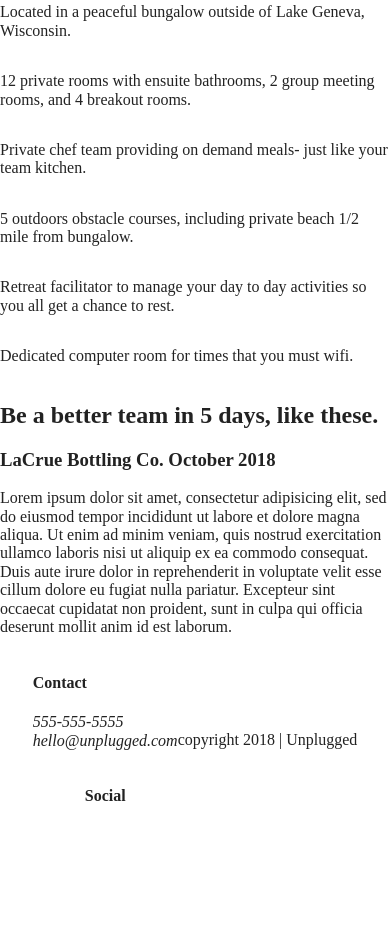
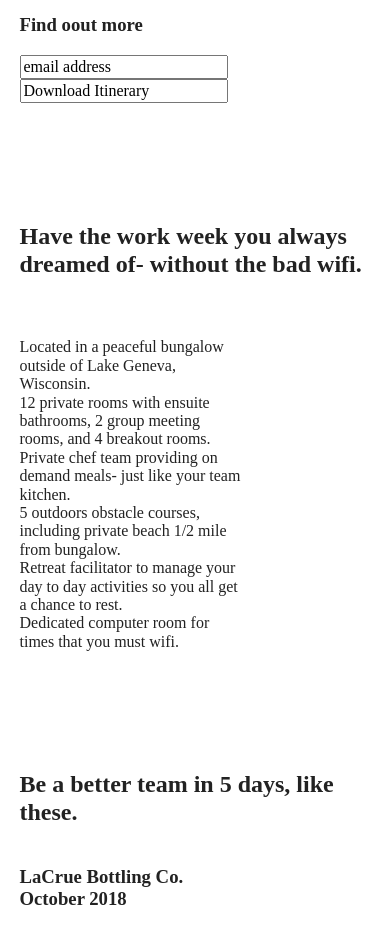
Before and after one commit to Valykh/unplugged-retreat-website-project, a website built with Parcel: page index.html in a window 390 px wide. Shown: the part 1050-1976 px from the top of the page. Before the commit the page ends 1877 px from the top, so only its background shows below. Built offline with nearby package versions, Linux system fonts and the light colour scheme.

Commit message:
Format mobile layout

```diff
--- a/css/main.css
+++ b/css/main.css
@@ -86,6 +86,12 @@ textarea {
 /* ==========================================================================
    Author's custom styles
    ========================================================================== */
+
+.content-wrapper {
+  width: 90%;
+  margin: 50px 0;
+}
+
 /* ------- Base Header - Footer styles ------- */
 header,
 footer {
@@ -94,13 +100,23 @@ footer {
   align-items: center;
   flex-flow: row wrap;
 }
-/* ------ Header styles ------ */
+
+header {
+  padding: 15px 0;
+}
 
 header .content-wrapper {
   display: flex;
   justify-content: center;
   align-items: center;
   flex-flow: row wrap;
+  margin: 0;
+}
+
+.header-divider {
+  width: 100%;
+  height: 1px;
+  margin: 10px 0 20px 0;
 }
 
 header nav {
@@ -108,25 +124,48 @@ header nav {
   justify-content: space-around;
   align-items: center;
   flex-flow: row wrap;
+  width: 60%;
 }
+
 header nav ul {
   display: flex;
-  justify-content: center;
+  justify-content: space-around;
+  width: 100%;
 }
 
 /* ------ Footer ------ */
+footer {
+  flex-direction: column;
+}
 
-footer .social {
+footer p {
+  margin: 0;
+}
+
+footer .content-wrapper {
+  width: 55%;
+  margin: 50px 0;
+}
+
+footer .contact {
+  margin-bottom: 50px;
+}
+
+footer .social-icons {
   display: flex;
   justify-content: center;
   align-items: center;
 }
+
 footer .social-icons p {
   display: flex;
   justify-content: center;
   align-items: center;
 }
 
+footer .copyright {
+  margin: 20px 0;
+}
 /* ------ Mobile styles-homepage ------ */
 
 /* Hero Area */
@@ -154,11 +193,24 @@ aside {
   flex-flow: row wrap;
 }
 
+.features h2 {
+  margin-bottom: 60px;
+}
+
+.features article {
+  width: 63%;
+  margin: 30 0px;
+}
+
 .features .features-item {
   display: flex;
   justify-content: center;
   align-items: center;
   flex-flow: row wrap;
+}
+
+.features p {
+  margin: 0;
 }
 
 /* Reviews */
@@ -167,6 +219,15 @@ aside {
   display: flex;
   justify-content: center;
   flex-flow: row wrap;
+}
+
+.reviews h2 {
+  margin-bottom: 40px;
+}
+
+.reviews h3 {
+  width: 55%;
+  margin: 20px 0;
 }
 
 /* =============================================================
```
